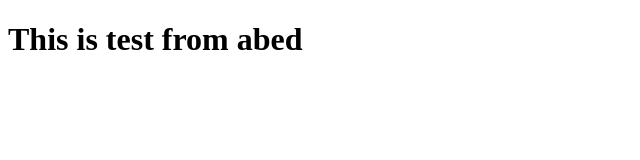
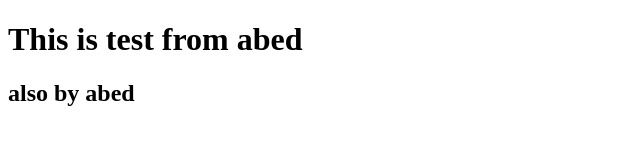
Before and after one commit to abedbanna/uop_python, a plain HTML site: page index.html in a window 1280 px wide. Shown: the whole page, without its empty margins (0-640 px from the left). Drawn offline with Linux system fonts and the light colour scheme.

Commit message:
created by abed again

```diff
--- a/index.html
+++ b/index.html
@@ -6,5 +6,6 @@
 </head>
 <body>
 <h1>This is test from abed</h1>
+<h2>also by abed</h2>
 </body>
 </html>
```
